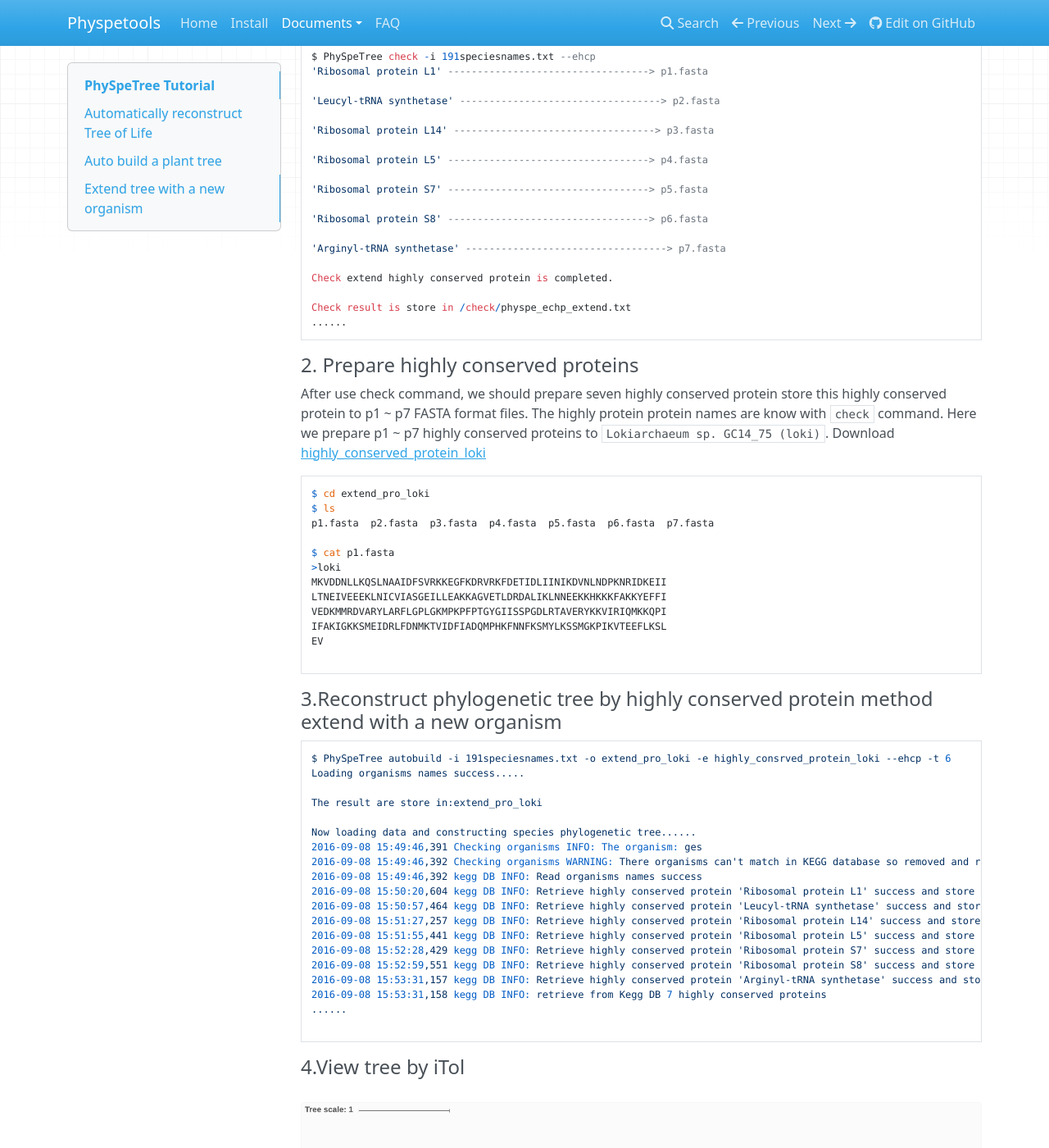
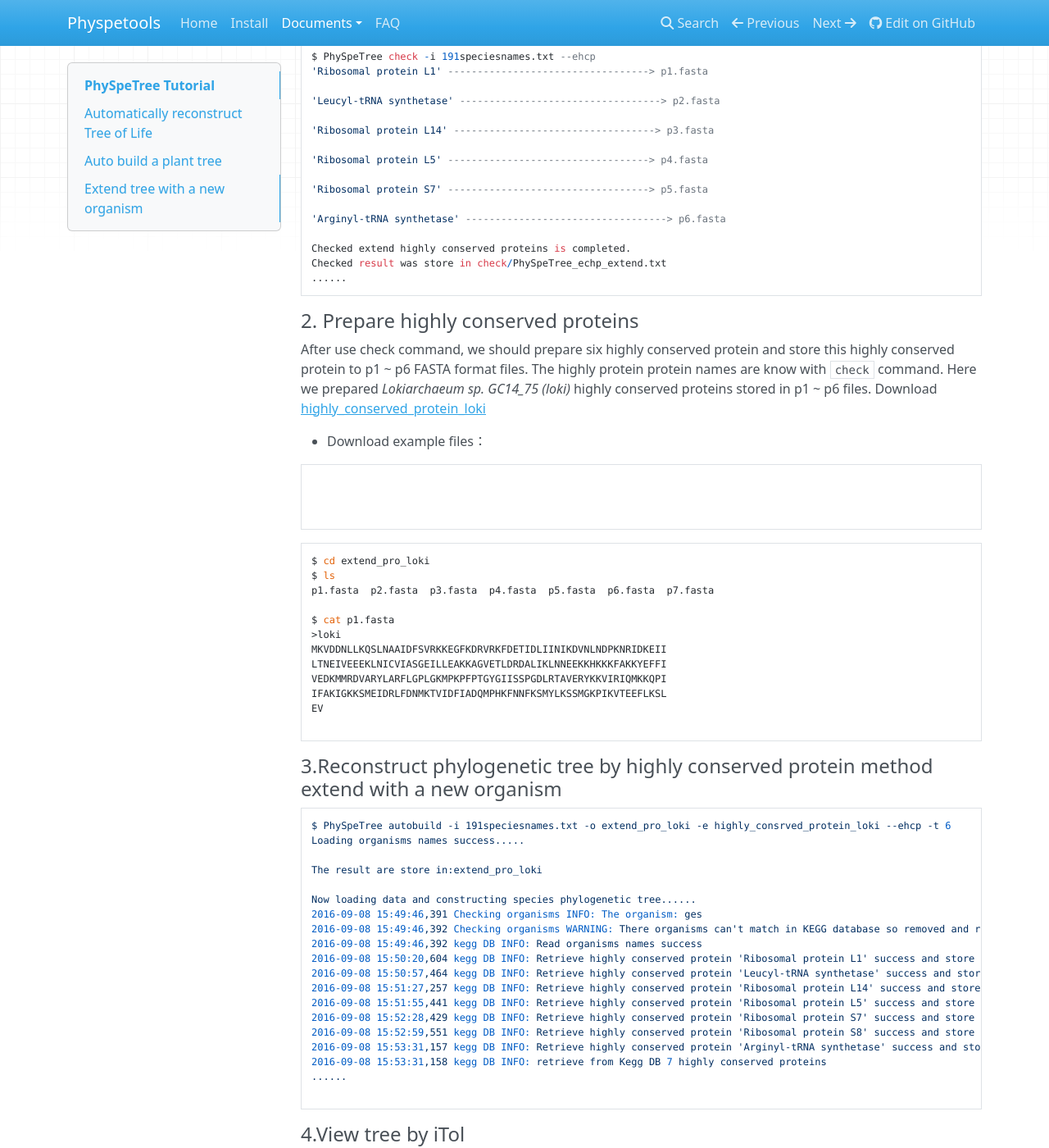
Before and after one commit to yangfangs/physpetools, an MkDocs documentation site: the page built from docs/docs/tutorial.md, in a window 1280 px wide and 1400 px high, scrolled down 22495 px. Shown: the whole window at 82% size. Built offline with MkDocs 1.6.1, drawn with Linux system fonts in a browser that asks for light colours; nearby versions of some CDN libraries; old or Windows-style settings are respelled for this version of MkDocs.

Commit message:
update ehcp example

````diff
--- a/docs/docs/tutorial.md
+++ b/docs/docs/tutorial.md
@@ -687,24 +687,31 @@ $ PhySpeTree check -i 191speciesnames.txt --ehcp
 
 'Ribosomal protein S7' ----------------------------------> p5.fasta
 
-'Ribosomal protein S8' ----------------------------------> p6.fasta
+'Arginyl-tRNA synthetase' ----------------------------------> p6.fasta
 
-'Arginyl-tRNA synthetase' ----------------------------------> p7.fasta
-
-Check extend highly conserved protein is completed.
-
-Check result is store in /check/physpe_echp_extend.txt
+Checked extend highly conserved proteins is completed.
+Checked result was store in check/PhySpeTree_echp_extend.txt
 ......
 ```
 
 
 #### 2. Prepare highly conserved proteins
 
-After use check command, we should prepare seven highly conserved protein store this highly conserved protein to p1 ~ p7 FASTA format files.
-The highly protein protein names are know with `check` command. Here we prepare p1 ~ p7 highly conserved proteins to `Lokiarchaeum sp. GC14_75 (loki)`.
+After use check command, we should prepare six highly conserved protein and store this highly conserved protein to p1 ~ p6 FASTA format files.
+The highly protein protein names are know with `check` command. Here we prepared *Lokiarchaeum sp. GC14_75 (loki)* highly conserved proteins stored in p1 ~ p6 files.
 Download [highly_conserved_protein_loki][6]
 
+* Download example files：
+
+```bash
+
+
+
 ```
+
+
+
+```bash
 $ cd extend_pro_loki
 $ ls
 p1.fasta  p2.fasta  p3.fasta  p4.fasta  p5.fasta  p6.fasta  p7.fasta
@@ -761,4 +768,4 @@ Now loading data and constructing species phylogenetic tree......
 [3]: http://rest.kegg.jp/list/organism
 [4]: example/52plantsnames.txt
 [5]: example/extend_rna_loki.fasta
-[6]: example/highly_conserved_protein_loki.fasta
+[6]: example/highly_conserved_protein_loki.tar.gz
````
Also changed, not shown: 2 other files.
